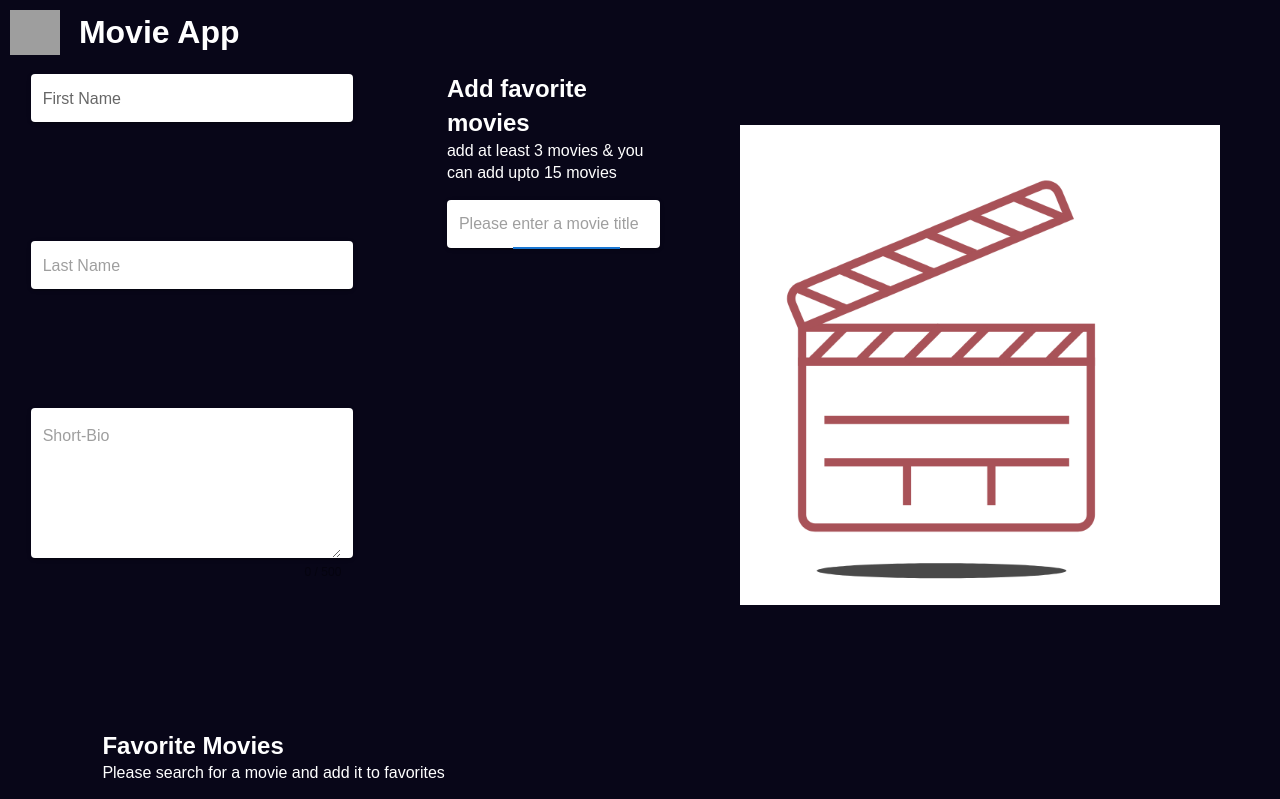
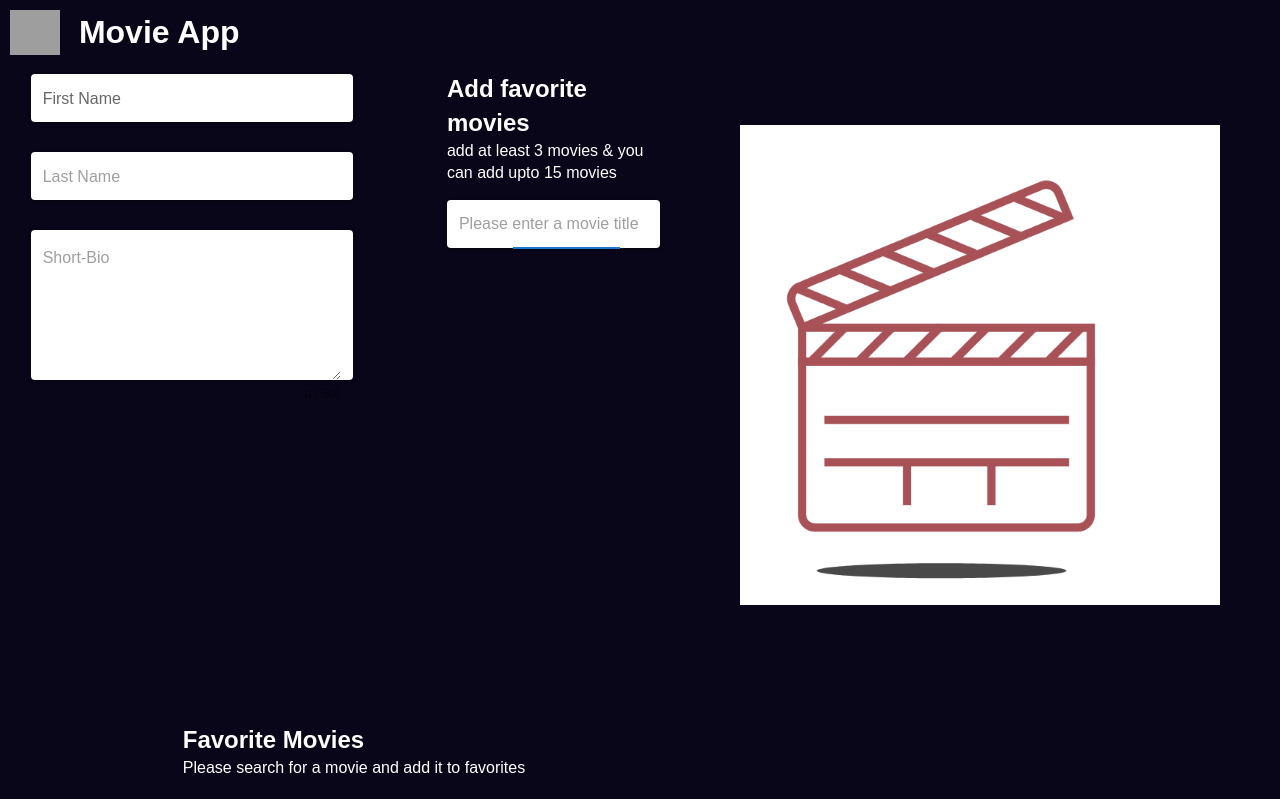
Before and after one commit to Meghanath91/movieapp, a Vue app: page / in a window 1280 px wide. Shown: the top 799 px of the page. Built offline with nearby package versions, Linux system fonts and the light colour scheme; grey boxes are pictures that could not be loaded.

Commit message:
final changes

```diff
--- a/src/components/Form/ProfileForm.vue
+++ b/src/components/Form/ProfileForm.vue
@@ -1,7 +1,9 @@
 <template>
   <v-form class="main-form">
     <v-row class="form">
+      <div class="input-container">
         <v-text-field
+          class="text-input"
           v-model="profile.firstName"
           :clearable="true"
           :rules="[v=>!!v||'First Name is required']"
@@ -9,6 +11,7 @@
           solo
         ></v-text-field>
         <v-text-field
+          class="text-input"
           v-model="profile.lastName"
           :rules="[v=>!!v||'Last Name is required']"
           v-bind:disabled="profile.firstName.length === 0 ? true : false"
@@ -16,6 +19,7 @@
           label="Last Name"
           solo
         ></v-text-field>
+      </div>
       <v-textarea
         v-model="profile.shortBio"
         class="text-area"
@@ -42,6 +46,7 @@ export default {
 .text-area .theme--light.v-counter {
   color: honeydew;
 }
+
 .form {
   display: flex;
   flex-direction: column;
@@ -49,6 +54,7 @@ export default {
 .main-form {
   padding: 5% 0 0 10%;
   width: 80%;
+
   display: flex;
   align-content: center;
 }
--- a/src/components/MovieContainer/MovieContainer.vue
+++ b/src/components/MovieContainer/MovieContainer.vue
@@ -26,6 +26,7 @@ export default {
 
 <style scoped>
 .movie-main-container {
+  margin: 0 2% 6% 7%;
   color: white;
 }
 .movie-main-container h2 {
--- a/src/components/SearchMovie/SearchMovie.vue
+++ b/src/components/SearchMovie/SearchMovie.vue
@@ -124,7 +124,7 @@ form {
   .title-img {
     margin: auto;
     margin-top: 5%;
-    width: 300px;
+    width: 200px;
   }
   .search-container img {
     display: none;
```
Lines whose indentation alone changed are shown as unchanged.
